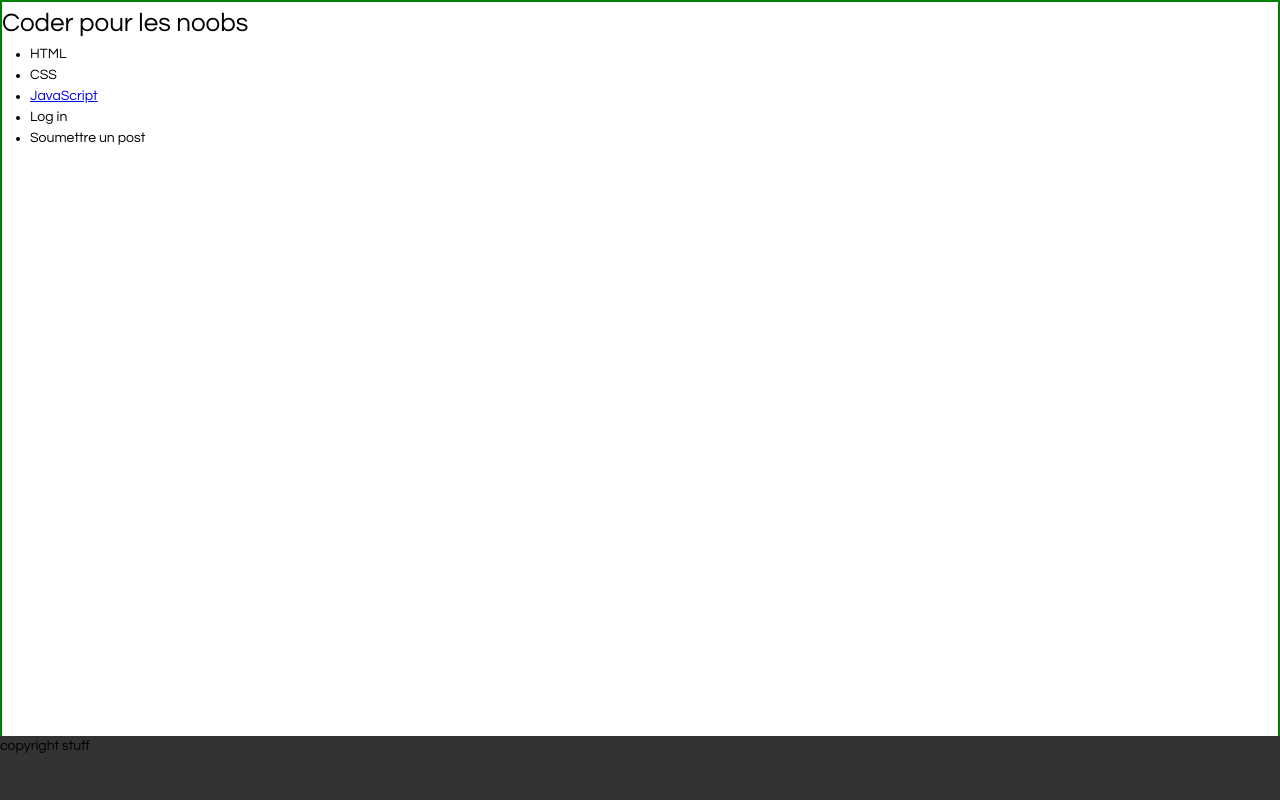
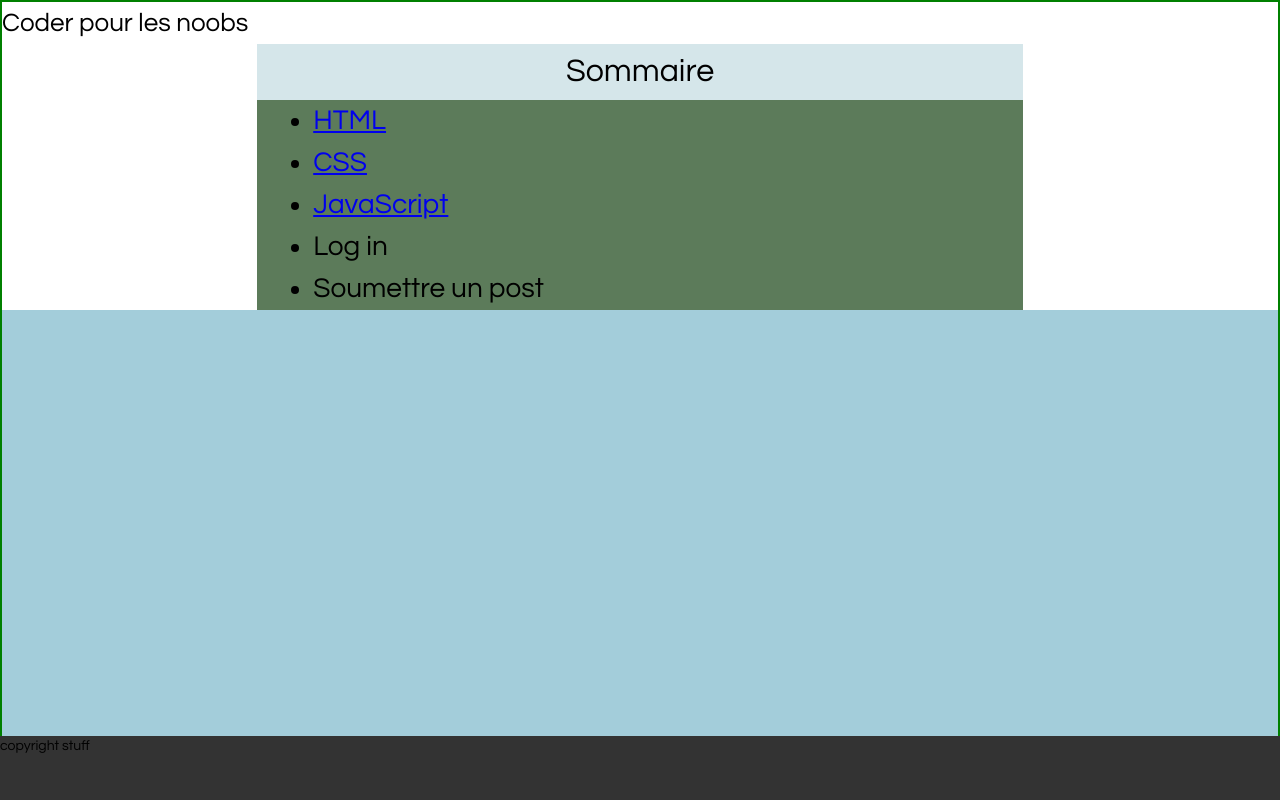
Before and after one commit to draialexis/Y2_Web, a plain HTML site: page index.html in a window 1280 px wide. Shown: the top 800 px of the page. Drawn offline with Linux system fonts and the light colour scheme.

Commit message:
juste pour essayer

```diff
--- a/css/main.css
+++ b/css/main.css
@@ -1,6 +1,12 @@
 html {
     border : solid 2px green;
     height : 150%;
+	background-color : #A3CDDA;
+}
+
+.nom-site {
+	font-size : 230%;
+	font-family : Times, Times New Roman, serif;
 }
 
 .prog-lang-title {
@@ -31,7 +37,21 @@ html {
     padding          : 5px;
 }
 
+#sommaire {
+	font-size : 230%;
+	margin-left: auto;
+	margin-right: auto;
+	width:60%;
+	background-color : #D5E6EA;
+}
 
+#list-option {
+	font-size : 200%;
+	margin-left : auto;
+	margin-right : auto;
+	width : 60%;
+	background-color : #5C7B5A;
+}
 footer {
     width      : 100%;
     height     : 8%;
--- a/index.html
+++ b/index.html
@@ -4,20 +4,20 @@
 		<meta charset="utf-8">
 		<link href="css/reset.css" type="text/css" rel="stylesheet">
 		<link href="css/main.css" type="text/css" rel="stylesheet">
-    <title>Coder pour les noobs</title>
+		<title class="nom-site">Coder pour les noobs</title>
 	</head>
 	<body>
 		<header><h1 id="top">Coder pour les noobs</h1></header>
-<nav>
+		<header><center><h2 id="sommaire">Sommaire</h2></center></header>
+		<nav id="list-option">
 			<ul>
-        <li>HTML</li>
-        <li>CSS</li>
+				<li><a href="html.html">HTML</a></li>
+				<li><a href="css.html">CSS</a></li>
 				<li><a href="js.html">JavaScript</a></li>
 				<li>Log in</li> <!-- enlever les puces -->
 				<li>Soumettre un post</li>
 			</ul>
 		</nav>
-
 		<!-- <aside></aside> -->
 		<footer>copyright stuff</footer>
 	</body>
```
Also changed, not shown: html.html (+3 -3 lines). Lines whose indentation alone changed are shown as unchanged.
